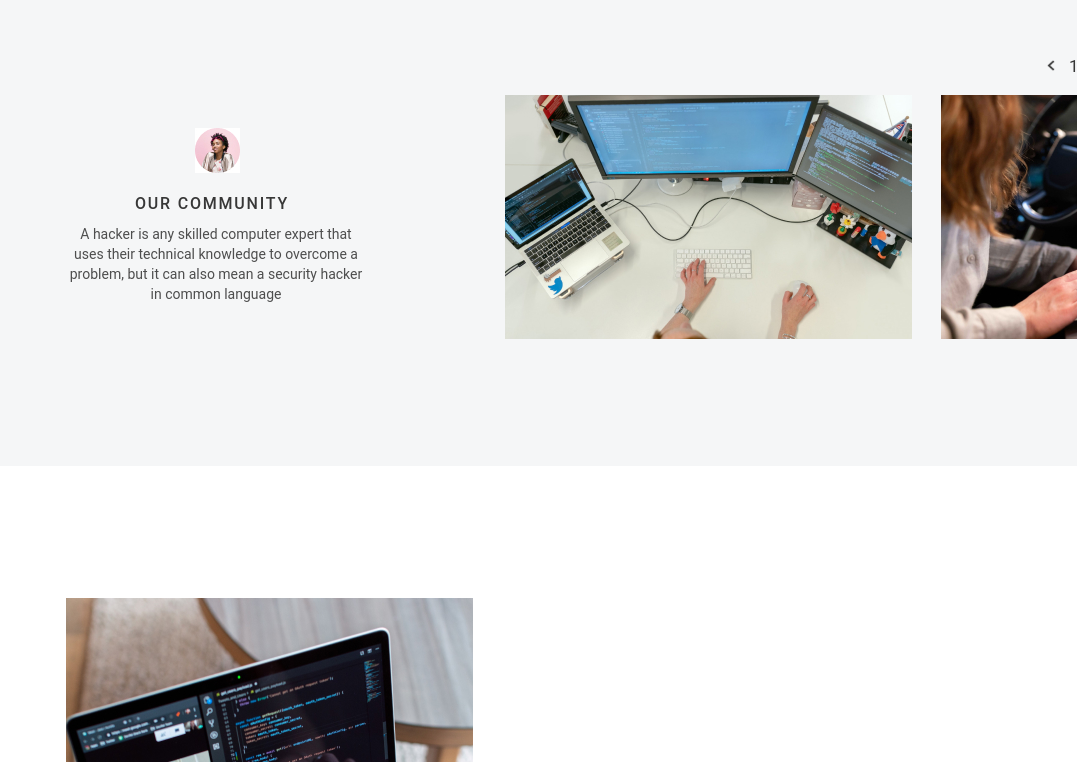
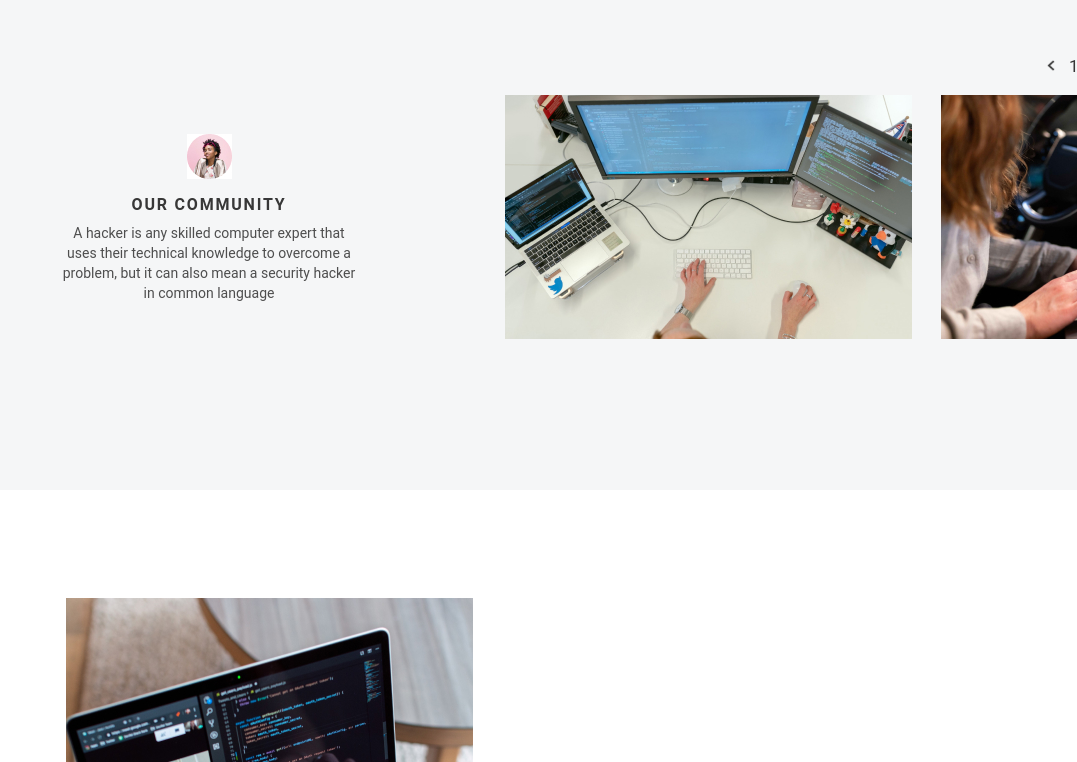
Before and after one commit to AnnaMintel/WebDev, a plain HTML site: page index.html in a window 1280 px wide. Shown: the part 1612-2374 px from the top of the page, without its empty margins (203-1280 px from the left). Drawn offline with Linux system fonts and the light colour scheme.

Commit message:
feat: refactored styles on the 3d page

```diff
--- a/index.html
+++ b/index.html
@@ -60,11 +60,13 @@
         </div>
 
         <div class="thirdpage">
-            <img id="userpic" src="userpic.jpg" alt="UserPicture">
-            <p id="phrase4">OUR COMMUNITY</p>
-            <p id="phrase5">A hacker is any skilled computer expert that uses their technical knowledge to overcome
-                a
-                problem, but it can also mean a security hacker in common language</p>
+            <div class="Text3dPage">
+                <img id="userpic" src="userpic.jpg" alt="UserPicture">
+                <h3>OUR COMMUNITY</h3>
+                <p>A hacker is any skilled computer expert that uses their technical knowledge to overcome
+                    a problem, but it can also mean a security hacker in common language</p>
+            </div>
+
             <img id="ContentImage3" src="content-image-3.jpg" alt="ContentImage3">
             <img id="ContentImage4" src="content-image-4.jpg" alt="ContentImage4">
             <img id="ContentImage5" src="content-image-5.jpg" alt="ContentImage5">
--- a/style.css
+++ b/style.css
@@ -130,7 +130,7 @@ body {
 
 .secondpage {
   width: 1600px;
-  height: 830px;
+  height: 850px;
   display: flex;
   align-items: center;
   justify-content: space-around;
@@ -197,51 +197,49 @@ body {
 .thirdpage {
   width: 1600px;
   height: 504px;
-  left: 0px;
-  top: 0px;
   background: #f5f6f7;
+  border: 2px solid rgba(255, 0, 0, 0);
 }
 
-#userpic {
-  position: absolute;
+.Text3dPage {
+  width: 300px;
+  height: 140px;
+  display: flex;
+  flex-direction: column;
+  justify-content: space-between;
+  align-items: center;
+  text-align: center;
+  padding: 30px 20px;
+  margin: 120px 50px 120px 240px;
+}
+
+.Text3dPage img {
   width: 45px;
   height: 45px;
-  left: 398px;
-  top: 1740px;
-  background: url(I1-276;1-23.png), #c4c4c4;
 }
 
-#phrase4 {
-  position: absolute;
+.Text3dPage h3 {
   width: 180px;
   height: 20px;
-  left: 338px;
-  top: 1790px;
   font-style: normal;
   font-weight: 500;
   font-size: 16px;
+  font-weight: bold;
   line-height: 20px;
-  display: flex;
-  align-items: center;
-  text-align: center;
   letter-spacing: 1.8px;
+  margin-bottom: 8px;
   text-transform: uppercase;
   color: #373737;
 }
 
-#phrase5 {
-  position: absolute;
+.Text3dPage p {
   width: 298px;
   height: 80px;
-  left: 270px;
-  top: 1822px;
   font-style: normal;
   font-weight: normal;
   font-size: 14px;
   line-height: 20px;
-  display: flex;
-  align-items: flex-end;
-  text-align: center;
+  margin-top: 0px;
   color: #4e4e4e;
 }
 
```
